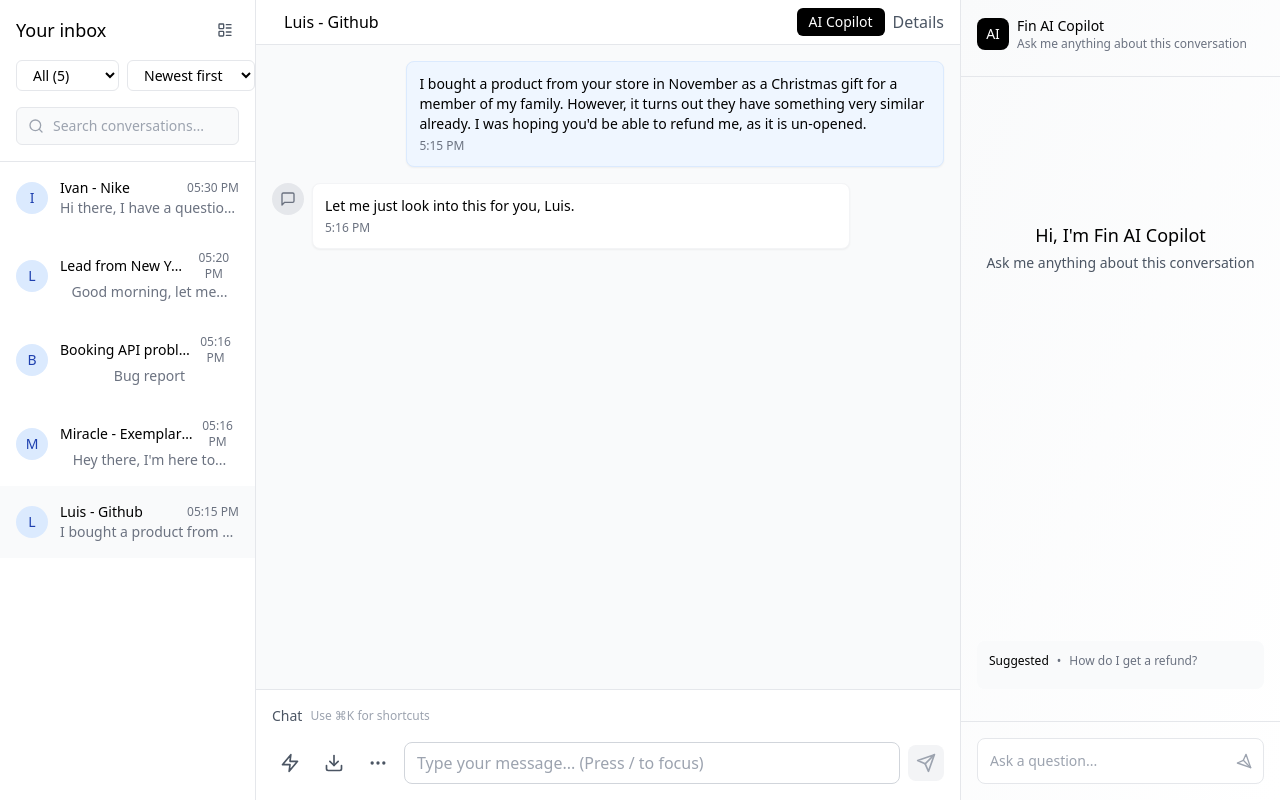
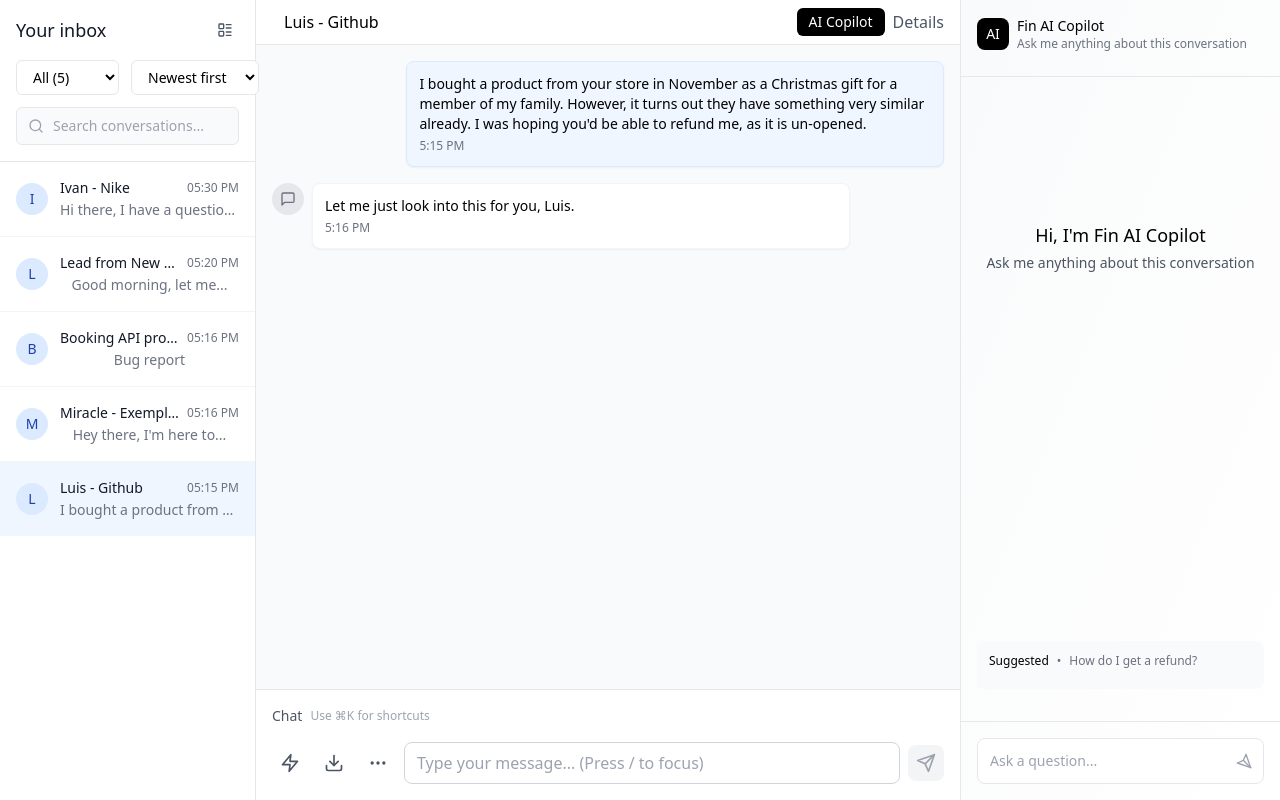
Before and after one commit to shk-khalid/intercomClone, a React (Vite) app: page / in a window 1280 px wide. Built offline with nearby package versions, Linux system fonts and the light colour scheme.

Commit message:
Updated Sidebar.tsx

```diff
--- a/src/components/Sidebar.tsx
+++ b/src/components/Sidebar.tsx
@@ -45,10 +45,11 @@ const Sidebar: React.FC<SidebarProps> = ({
   const openChatsCount = chatHeads.filter(chat => chat.status === 'open').length;
 
   return (
-    <div className="h-full flex flex-col">
-      <div className="p-3 sm:p-4 border-b border-gray-200">
+    <div className="h-full flex flex-col bg-white">
+      {/* Fixed header section */}
+      <div className="flex-none p-3 sm:p-4 border-b border-gray-200">
         <div className="flex items-center justify-between mb-3 sm:mb-4">
-          <h1 className="text-lg font-medium">Your inbox</h1>
+          <h1 className="text-lg font-medium text-gray-900">Your inbox</h1>
           <button
             onClick={() => setIsGridView(!isGridView)}
             className="p-1.5 hover:bg-gray-100 rounded-md transition-colors"
@@ -62,9 +63,10 @@ const Sidebar: React.FC<SidebarProps> = ({
           </button>
         </div>
 
-        <div className="flex space-x-2 mb-3 sm:mb-4">
+        {/* Filters row with improved responsive layout */}
+        <div className="flex flex-col sm:flex-row gap-2 sm:gap-3 mb-3">
           <select
-            className="px-2 sm:px-3 py-1 text-xs sm:text-sm border border-gray-200 rounded-md bg-white"
+            className="flex-1 px-2 sm:px-3 py-1.5 text-xs sm:text-sm border border-gray-200 rounded-md bg-white hover:border-gray-300 focus:outline-none focus:ring-2 focus:ring-blue-500 focus:border-transparent"
             value={statusFilter}
             onChange={(e) => setStatusFilter(e.target.value)}
           >
@@ -75,7 +77,7 @@ const Sidebar: React.FC<SidebarProps> = ({
           </select>
 
           <select
-            className="px-2 sm:px-3 py-1 text-xs sm:text-sm border border-gray-200 rounded-md bg-white"
+            className="flex-1 px-2 sm:px-3 py-1.5 text-xs sm:text-sm border border-gray-200 rounded-md bg-white hover:border-gray-300 focus:outline-none focus:ring-2 focus:ring-blue-500 focus:border-transparent"
             value={sortBy}
             onChange={(e) => setSortBy(e.target.value as SortOption)}
           >
@@ -86,43 +88,67 @@ const Sidebar: React.FC<SidebarProps> = ({
           </select>
         </div>
 
+        {/* Search input with improved styling */}
         <div className="relative">
           <Search className="absolute left-3 top-1/2 transform -translate-y-1/2 w-4 h-4 text-gray-400" />
           <input
             type="text"
             placeholder="Search conversations..."
-            className="w-full pl-9 pr-3 py-2 text-xs sm:text-sm bg-gray-50 border border-gray-200 rounded-md focus:outline-none focus:ring-2 focus:ring-blue-500 focus:border-transparent"
+            className="w-full pl-9 pr-3 py-2 text-xs sm:text-sm bg-gray-50 border border-gray-200 rounded-md focus:outline-none focus:ring-2 focus:ring-blue-500 focus:border-transparent transition-colors duration-200"
             value={search}
             onChange={(e) => setSearch(e.target.value)}
           />
         </div>
       </div>
 
-      <div className={`flex-1 overflow-y-auto ${isGridView ? 'p-2 grid grid-cols-2 gap-2' : ''}`}>
-        {filteredAndSortedChats.map((chat) => (
+      {/* Scrollable chat list with improved grid/list handling */}
+      <div
+        className={`flex-1 min-h-0 overflow-y-auto scrollbar-thin scrollbar-thumb-gray-300 scrollbar-track-transparent ${
+          isGridView
+            ? 'p-2 grid grid-cols-1 sm:grid-cols-2 gap-2 auto-rows-max'
+            : 'divide-y divide-gray-100'
+        }`}
+      >
+        {filteredAndSortedChats.length === 0 ? (
+          <div className="flex flex-col items-center justify-center h-full text-center p-4">
+            <p className="text-gray-500 text-sm">No conversations found</p>
+            <p className="text-gray-400 text-xs mt-1">Try adjusting your filters</p>
+          </div>
+        ) : (
+          filteredAndSortedChats.map((chat) => (
             <button
               key={chat.id}
               onClick={() => setActiveChatId(chat.id)}
-            className={`w-full ${isGridView
-              ? 'p-3 border rounded-lg hover:shadow-md transition-shadow'
+              className={`w-full transition-all duration-200 ${
+                isGridView
+                  ? 'p-3 border rounded-lg hover:shadow-md bg-white'
                   : 'flex items-center p-3 sm:p-4 hover:bg-gray-50'
-            } ${chat.id === activeChatId ? 'bg-gray-50' : ''}`}
+              } ${chat.id === activeChatId ? 'bg-blue-50 border-blue-100' : ''}`}
             >
-            <div className={`w-8 h-8 bg-blue-100 rounded-full flex items-center justify-center ${
+              <div
+                className={`w-8 h-8 bg-blue-100 rounded-full flex items-center justify-center flex-shrink-0 ${
                   isGridView ? 'mx-auto mb-2' : 'mr-3'
-            }`}>
+                }`}
+              >
                 <span className="text-sm font-medium text-blue-800">
                   {chat.name.charAt(0)}
                 </span>
               </div>
-            <div className={`${isGridView ? 'text-center' : 'flex-1 min-w-0'}`}>
-              <div className={`flex items-center justify-between ${isGridView ? 'flex-col space-y-1' : ''}`}>
-                <p className="text-xs sm:text-sm font-medium truncate">{chat.name}</p>
-                <span className="text-xs text-gray-500">
-                  {new Date(chat.timestamp).toLocaleTimeString([], { hour: '2-digit', minute: '2-digit' })}
+              <div className={`min-w-0 ${isGridView ? 'text-center' : 'flex-1'}`}>
+                <div className={`flex items-center justify-between ${isGridView ? 'flex-col space-y-1' : 'space-x-2'}`}>
+                  <p className="text-xs sm:text-sm font-medium text-gray-900 truncate">
+                    {chat.name}
+                  </p>
+                  <span className="text-xs text-gray-500 flex-shrink-0">
+                    {new Date(chat.timestamp).toLocaleTimeString([], {
+                      hour: '2-digit',
+                      minute: '2-digit'
+                    })}
                   </span>
                 </div>
-              <p className="text-xs sm:text-sm text-gray-500 truncate">{chat.lastMessage}</p>
+                <p className="text-xs sm:text-sm text-gray-500 truncate mt-0.5">
+                  {chat.lastMessage}
+                </p>
                 {chat.unread && (
                   <span className="inline-block px-1.5 py-0.5 bg-blue-500 text-white text-xs rounded-full mt-1">
                     New
@@ -130,7 +156,8 @@ const Sidebar: React.FC<SidebarProps> = ({
                 )}
               </div>
             </button>
-        ))}
+          ))
+        )}
       </div>
     </div>
   );
```
Lines whose indentation alone changed are shown as unchanged.
